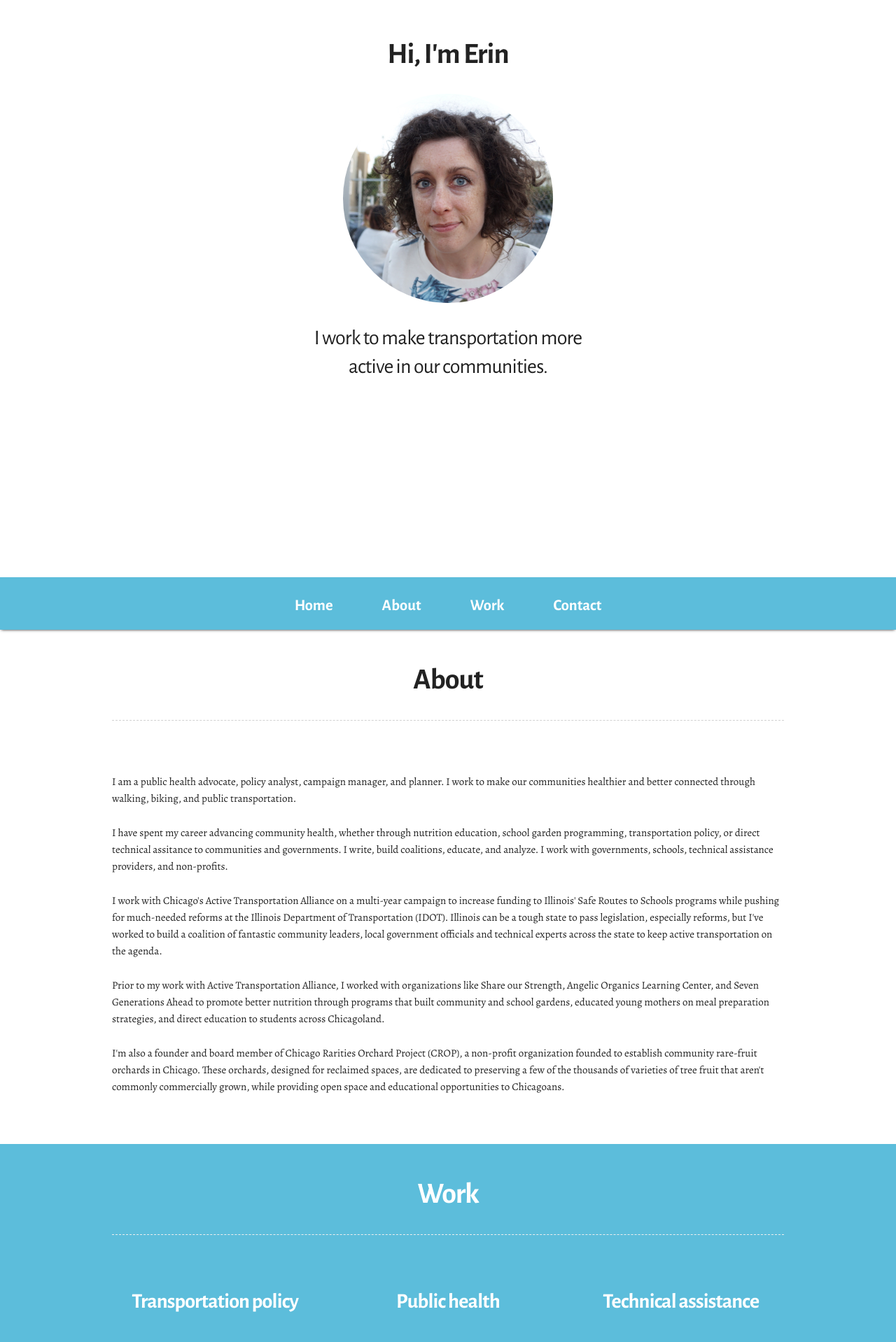
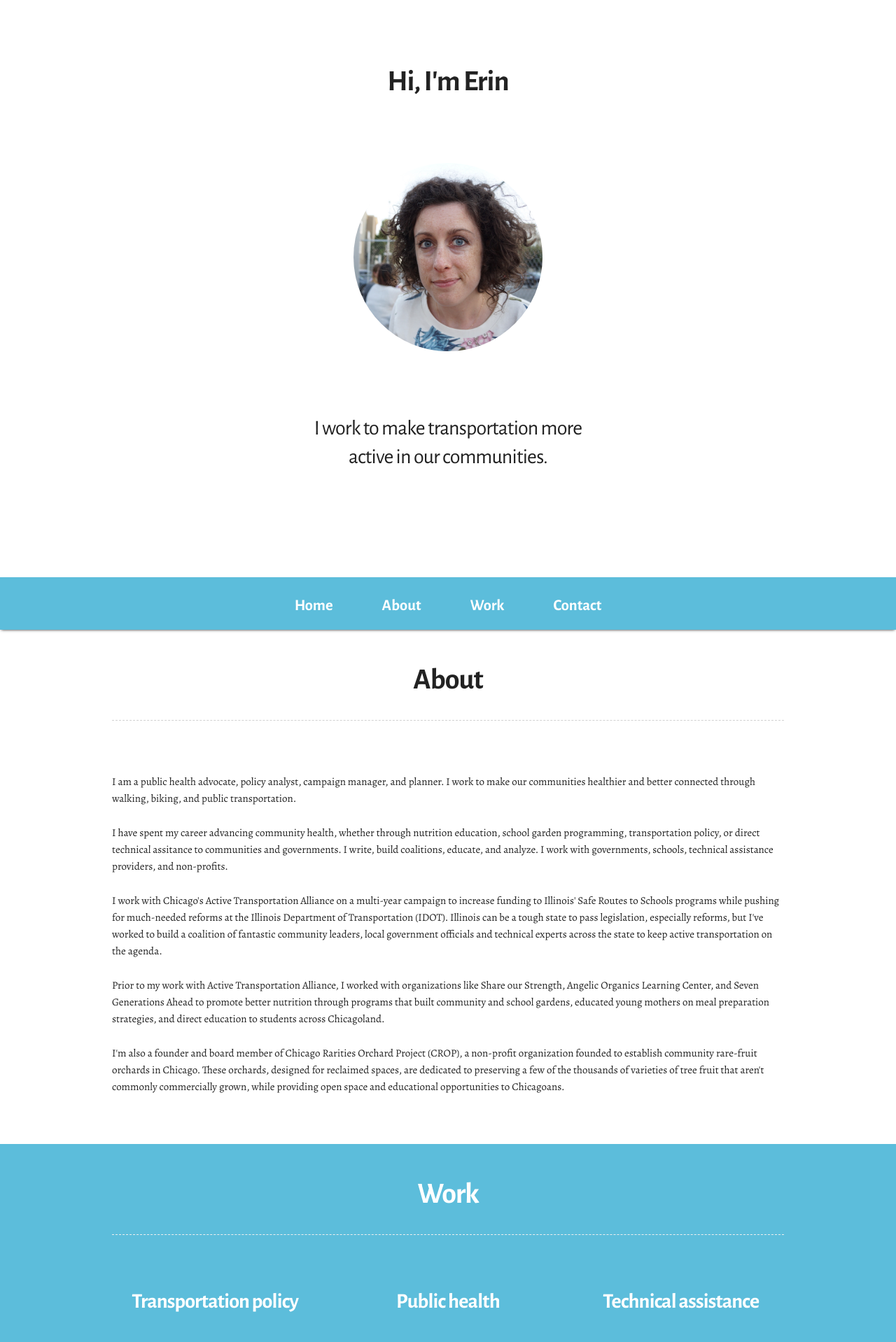
Before and after one commit to danswick/mcer.in, a Jekyll site: the page built from index.html, in a window 1280 px wide. Shown: the top 1918 px of the page at 70% size. Built offline with Jekyll 4.4.1, drawn with Linux system fonts in a browser that asks for light colours.

Commit message:
change intro height styles to vh

```diff
--- a/css/main.css
+++ b/css/main.css
@@ -114,8 +114,9 @@ footer {
 /* - - - - - LANDING - - - - - - */
 
 #introduction { height: 100vh; }
-#introduction .column { margin-left: 0; }
-img.headshot { border-radius: 50%; }
+#introduction .column { height: 100hv; margin-left: 0; }
+img.headshot { border-radius: 50%; width: 30vh; margin: 10vh auto; }
+#introduction h2 { margin-top: 10vh; }
 
 /* For devices larger than iPhone 4 */
 @media (min-width: 320px) {
@@ -131,9 +132,9 @@ img.headshot { border-radius: 50%; }
 	}
 
 	img.headshot {
-		width: 250px;
+		/*width: 250px;
 		border-radius: 50%;
-		margin: 1em auto;
+		margin: 1em auto;*/
 	}
 }
 
@@ -144,8 +145,6 @@ img.headshot { border-radius: 50%; }
 		padding-bottom: 5em;
 	}
 
-	#introduction h2 { margin-top: 4%; }
-
 	#introduction h4 {
 		font-weight: 300;
 		width: 430px;
@@ -153,9 +152,9 @@ img.headshot { border-radius: 50%; }
 	}
 
 	img.headshot {
-		width: 300px;
+		/*width: 300px;
 		border-radius: 50%;
-		margin: 2em auto;
+		margin: 2em auto;*/
 	}
 }
 
```
